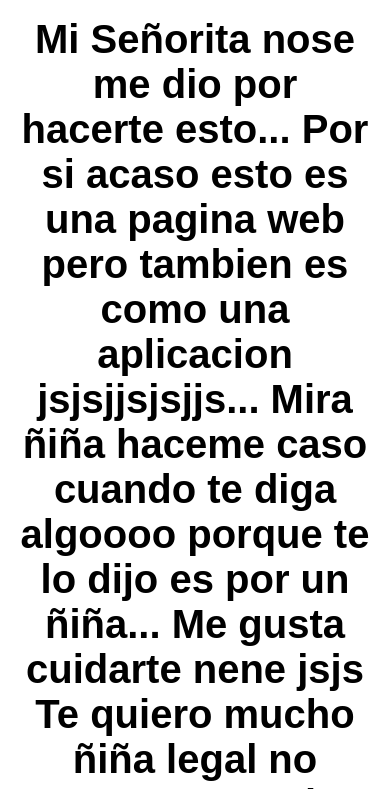
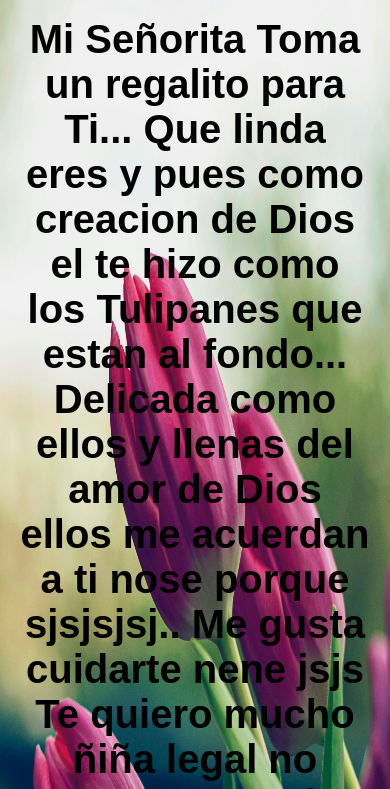
Before and after one commit to Frangher/frangher.github.io, a plain HTML site: page index2.html in a window 390 px wide. Shown: the part 175-964 px from the top of the page. Drawn offline with Linux system fonts and the light colour scheme.

Commit message:
initial commit

```diff
--- a/index2.html
+++ b/index2.html
@@ -11,7 +11,11 @@
 <body class="i2">
     <h1>Para Mi Ñiña Linda</h1>
     <h3>La que me hace Caso</h3>
-    <p id="Parrafo">Mi Señorita nose me dio por hacerte esto... Por si acaso esto es una pagina web pero tambien es como una aplicacion jsjsjjsjsjjs... Mira ñiña haceme caso cuando te diga algoooo porque te lo dijo es por un ñiña... Me gusta cuidarte nene jsjs Te quiero mucho ñiña legal no pense que te lo hiciera ne gusto hacertelo sjsjsjsj... Tu eres linda como los Tulipanes que estan de fondo.</p>
+    <p id="Parrafo">Mi Señorita Toma un regalito para Ti... Que linda eres y pues como creacion de Dios el te hizo como
+        los Tulipanes que estan al fondo... Delicada como ellos y llenas del amor de Dios ellos me acuerdan a ti nose
+        porque sjsjsjsj.. Me gusta cuidarte nene jsjs Te quiero mucho ñiña legal no pense que te lo hiciera me gusto
+        hacertelo
+        sjsjsjsj... Eres Especial para mi y me gusta recordartelo.</p>
 </body>
 
 </html>
--- a/style.css
+++ b/style.css
@@ -56,3 +56,18 @@ h3{
     text-align: center;
     font-weight: bold;
 }
+
+@media(max-width:800px){
+
+    p{
+        padding: 20%;
+        font-size: 40px;
+    }
+    .i2{
+        background-image: url(tulipanes2.jpg);
+        background-size: 100% 90%;
+        background-repeat: no-repeat;
+        background-position: center;
+        background-color: #FF8DFF;
+    }
+}
```
Also changed, not shown: tulipanes2.jpg (added).
